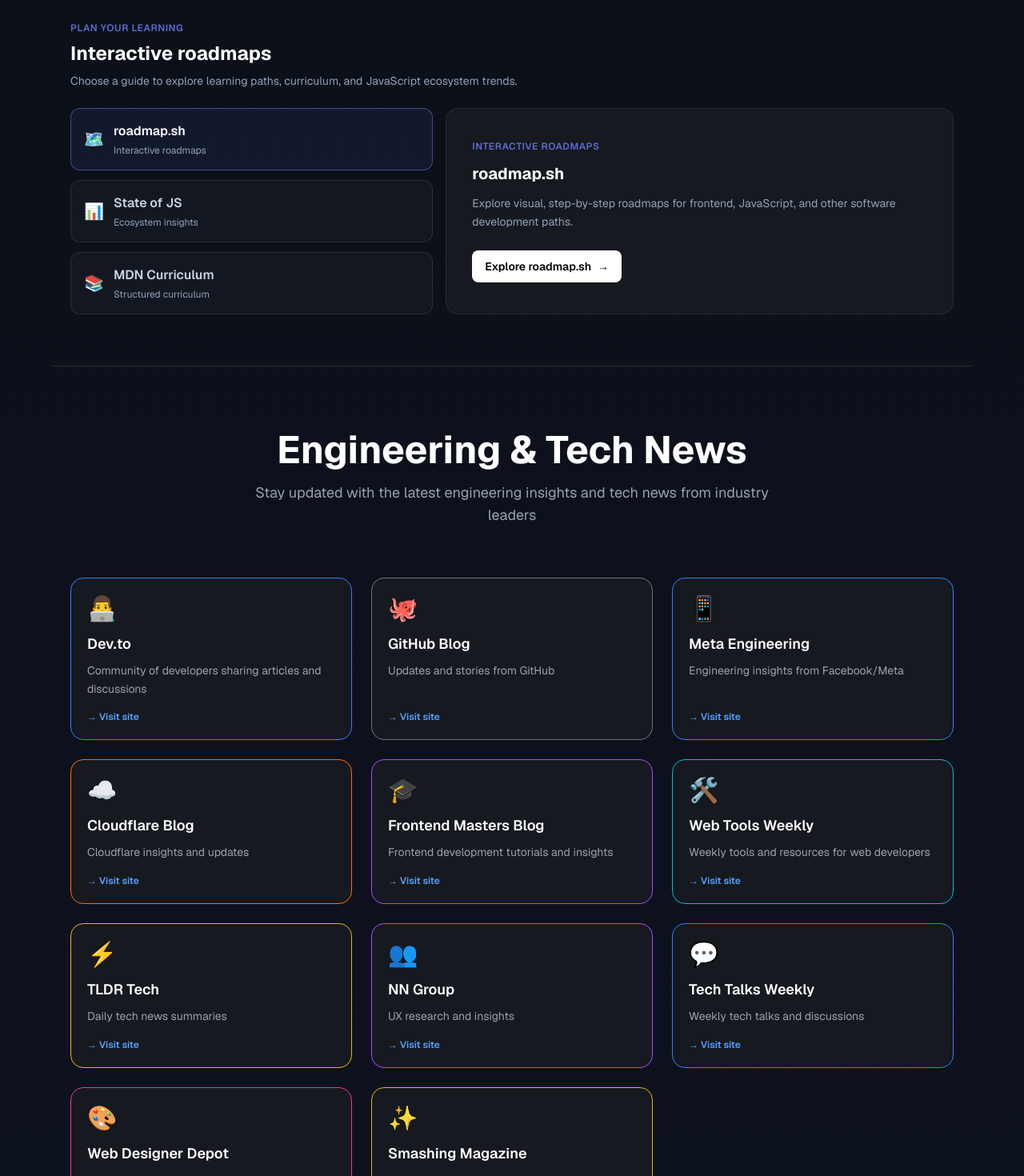
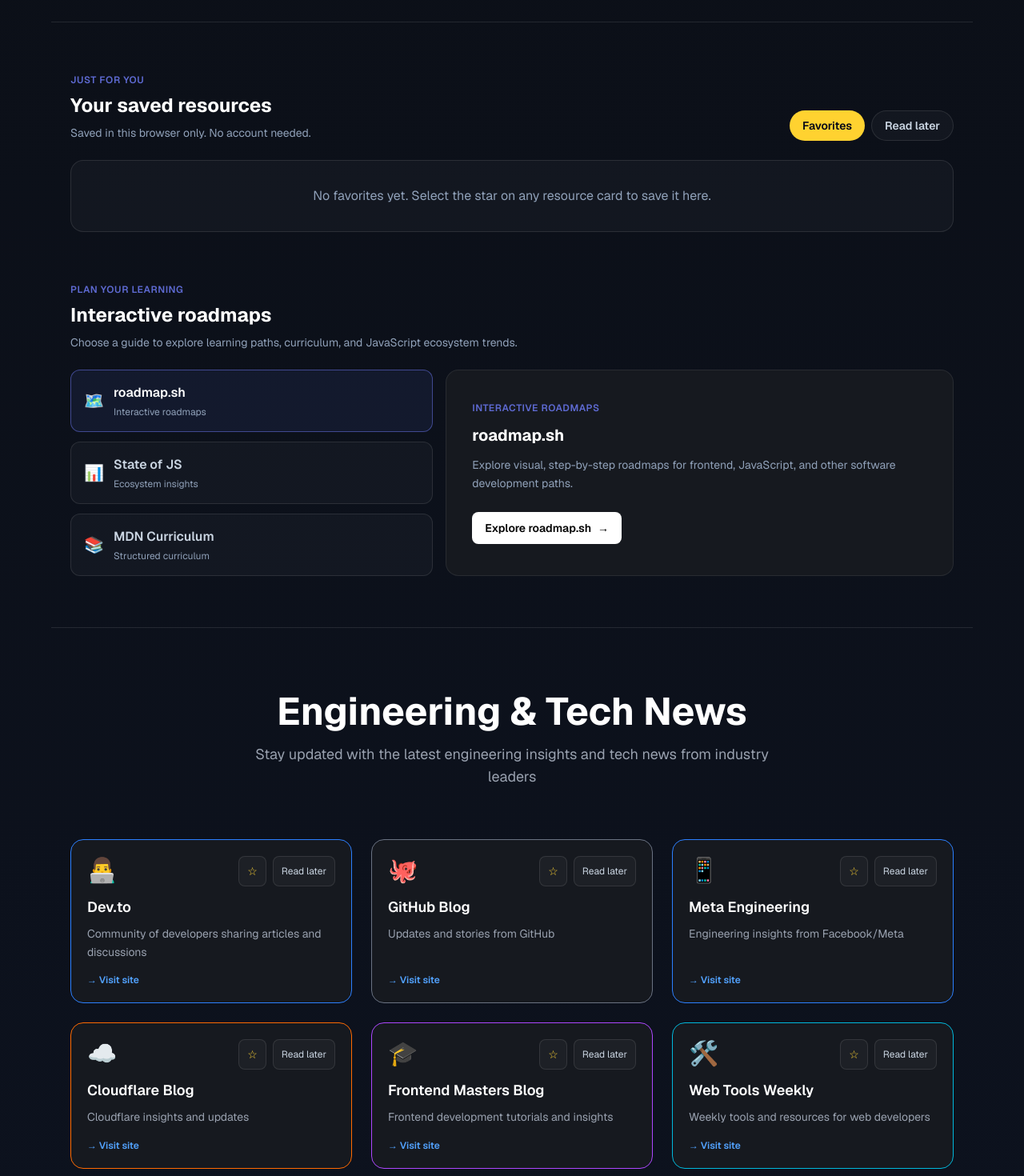
Before and after one commit to VSKerberos/next1, a Next.js app: page / in a window 1280 px wide. Shown: the part 1080-2550 px from the top of the page at 80% size. Built offline with nearby package versions, Linux system fonts and the light colour scheme.

Commit message:
favourite list development

```diff
--- a/app/page.tsx
+++ b/app/page.tsx
@@ -41,6 +41,7 @@ const QUICK_JUMP_SECTIONS = [
   { label: "Glossary", href: "#glossary" },
   { label: "Web Tools", href: "#tools" },
   { label: "Playground", href: "#playground" },
+  { label: "Saved", href: "#saved-resources" },
 ] as const;
 
 const FILTER_TAGS = [
@@ -53,6 +54,9 @@ const FILTER_TAGS = [
   { label: "JavaScript", value: "javascript" as const },
   { label: "Glossary", value: "glossary" as const },
 ] as const;
+
+const FAVORITES_STORAGE_KEY = "frontend-committee:favorites";
+const READ_LATER_STORAGE_KEY = "frontend-committee:read-later";
 
 const BORDER_CLASSES: Record<string, string> = {
   purple: "border-purple-500 hover:border-purple-400",
@@ -75,30 +79,43 @@ const StatCard = ({ number, label }: { number: string; label: string }) => (
   </div>
 );
 
+function readStoredResourceHrefs(key: string) {
+  const storedValue = window.localStorage.getItem(key);
+  if (storedValue === null) {
+    return new Set<string>();
+  }
+
+  const parsedValue: unknown = JSON.parse(storedValue);
+  if (
+    !Array.isArray(parsedValue) ||
+    !parsedValue.every(value => typeof value === "string")
+  ) {
+    throw new Error(`Saved resource data in "${key}" is invalid.`);
+  }
+
+  return new Set(parsedValue);
+}
+
 const ColorfulLinkCard = ({
-  icon,
-  title,
-  description,
-  href,
-  borderColor,
+  resource,
   featured = false,
+  isFavorite,
+  isReadLater,
+  storageReady,
+  onToggleFavorite,
+  onToggleReadLater,
 }: {
-  icon: string;
-  title: string;
-  description: string;
-  href: string;
-  borderColor: string;
+  resource: Resource;
   featured?: boolean;
+  isFavorite: boolean;
+  isReadLater: boolean;
+  storageReady: boolean;
+  onToggleFavorite: () => void;
+  onToggleReadLater: () => void;
 }) => {
+  const { icon, title, description, href, borderColor } = resource;
   const content = (
     <>
-      <div
-        className={`mb-3 text-3xl transition-transform duration-300 ${
-          featured ? "" : "group-hover:scale-110"
-        }`}
-      >
-        {icon}
-      </div>
       <h3 className="text-lg font-semibold text-white mb-2">{title}</h3>
       <p className="text-gray-400 text-sm leading-relaxed mb-4">{description}</p>
       {featured && (
@@ -127,10 +144,46 @@ const ColorfulLinkCard = ({
       </span>
     </>
   );
-  const className = `flex h-full min-h-40 flex-col overflow-hidden rounded-2xl border bg-card ${BORDER_CLASSES[borderColor] ?? "border-white/10"} p-5 transition-all duration-300 hover:-translate-y-0.5 hover:scale-[1.01] hover:bg-card-hover hover:shadow-xl hover:shadow-accent/10 focus-visible:-translate-y-0.5 focus-visible:scale-[1.01] focus-visible:shadow-xl focus-visible:shadow-accent/10 focus-visible:outline-none focus-visible:ring-2 focus-visible:ring-accent/50 motion-reduce:transition-none motion-reduce:transform-none group no-underline`;
+  const cardClassName = `flex h-full min-h-40 flex-col overflow-hidden rounded-2xl border bg-card ${BORDER_CLASSES[borderColor] ?? "border-white/10"} p-5 transition-all duration-300 hover:-translate-y-0.5 hover:scale-[1.01] hover:bg-card-hover hover:shadow-xl hover:shadow-accent/10 motion-reduce:transition-none motion-reduce:transform-none group`;
+  const linkClassName =
+    "flex flex-1 flex-col rounded outline-none focus-visible:ring-2 focus-visible:ring-accent/50 no-underline";
 
-  return href.startsWith("/") ? (
-    <Link href={href} className={className}>
+  return (
+    <article className={cardClassName}>
+      <div className="mb-3 flex items-start justify-between gap-3">
+        <span
+          aria-hidden="true"
+          className={`text-3xl transition-transform duration-300 ${
+            featured ? "" : "group-hover:scale-110"
+          }`}
+        >
+          {icon}
+        </span>
+        <div className="flex flex-wrap justify-end gap-2">
+          <button
+            type="button"
+            aria-label={`${isFavorite ? "Remove from favorites" : "Add to favorites"}: ${title}`}
+            aria-pressed={isFavorite}
+            disabled={!storageReady}
+            onClick={onToggleFavorite}
+            className="rounded-lg border border-white/10 bg-white/[0.03] px-2.5 py-2 text-sm text-amber-300 transition-colors hover:border-amber-300/40 hover:bg-amber-300/10 focus-visible:outline-none focus-visible:ring-2 focus-visible:ring-amber-300/50 disabled:cursor-not-allowed disabled:opacity-50"
+          >
+            <span aria-hidden="true">{isFavorite ? "★" : "☆"}</span>
+          </button>
+          <button
+            type="button"
+            aria-label={`${isReadLater ? "Remove from reading list" : "Save for later"}: ${title}`}
+            aria-pressed={isReadLater}
+            disabled={!storageReady}
+            onClick={onToggleReadLater}
+            className="rounded-lg border border-white/10 bg-white/[0.03] px-2.5 py-2 text-xs text-slate-300 transition-colors hover:border-white/30 hover:bg-white/[0.08] focus-visible:outline-none focus-visible:ring-2 focus-visible:ring-accent/50 disabled:cursor-not-allowed disabled:opacity-50"
+          >
+            {isReadLater ? "Saved" : "Read later"}
+          </button>
+        </div>
+      </div>
+      {href.startsWith("/") ? (
+        <Link href={href} className={linkClassName}>
           {content}
         </Link>
       ) : (
@@ -138,15 +191,24 @@ const ColorfulLinkCard = ({
           href={href}
           target="_blank"
           rel="noopener noreferrer"
-      className={className}
+          className={linkClassName}
         >
           {content}
         </a>
+      )}
+    </article>
   );
 };
 
 export default function Home() {
   const [searchTerm, setSearchTerm] = useState("");
+  const [favoriteHrefs, setFavoriteHrefs] = useState<Set<string>>(new Set());
+  const [readLaterHrefs, setReadLaterHrefs] = useState<Set<string>>(new Set());
+  const [savedListTab, setSavedListTab] = useState<"favorites" | "read-later">(
+    "favorites",
+  );
+  const [storageReady, setStorageReady] = useState(false);
+  const [storageError, setStorageError] = useState<string | null>(null);
   const [activeSection, setActiveSection] = useState<
     "all" | Resource["section"]
   >("all");
@@ -155,6 +217,28 @@ export default function Home() {
   const [scrollRequest, setScrollRequest] = useState<{
     targetId: string;
   } | null>(null);
+
+  useEffect(() => {
+    const timerId = window.setTimeout(() => {
+      try {
+        const storedFavorites = readStoredResourceHrefs(FAVORITES_STORAGE_KEY);
+        const storedReadLater = readStoredResourceHrefs(READ_LATER_STORAGE_KEY);
+        setFavoriteHrefs(storedFavorites);
+        setReadLaterHrefs(storedReadLater);
+        setStorageReady(true);
+      } catch (error) {
+        console.error(
+          "Could not load saved resources from local storage.",
+          error,
+        );
+        setStorageError(
+          "Saved resources could not be loaded from this browser. Saving is disabled.",
+        );
+      }
+    }, 0);
+
+    return () => window.clearTimeout(timerId);
+  }, []);
 
   useEffect(() => {
     if (!scrollRequest) return;
@@ -177,6 +261,36 @@ export default function Home() {
     updateSectionFilter(section);
     const targetId = section === "all" ? "top" : section;
     setScrollRequest({ targetId });
+  };
+
+  const toggleSavedHref = (
+    href: string,
+    storageKey: string,
+    savedHrefs: Set<string>,
+    updateSavedHrefs: (next: Set<string>) => void,
+  ) => {
+    const nextSavedHrefs = new Set(savedHrefs);
+    if (nextSavedHrefs.has(href)) {
+      nextSavedHrefs.delete(href);
+    } else {
+      nextSavedHrefs.add(href);
+    }
+
+    try {
+      window.localStorage.setItem(storageKey, JSON.stringify([...nextSavedHrefs]));
+      updateSavedHrefs(nextSavedHrefs);
+      setStorageError(null);
+    } catch (error) {
+      console.error("Could not save resources to local storage.", error);
+      setStorageError(
+        "Changes could not be saved in this browser. Your current selections will last until you leave.",
+      );
+    }
+  };
+
+  const openSavedList = (tab: "favorites" | "read-later") => {
+    setSavedListTab(tab);
+    setScrollRequest({ targetId: "saved-resources" });
   };
 
   const filteredResources = useMemo(
@@ -217,6 +331,39 @@ export default function Home() {
     section === "playground"
       ? playgroundResources
       : filteredResources.filter(resource => resource.section === section);
+
+  const savedResourceHrefs =
+    savedListTab === "favorites" ? favoriteHrefs : readLaterHrefs;
+  const savedResources = resources.filter(
+    resource =>
+      resource.section !== "playground" &&
+      savedResourceHrefs.has(resource.href),
+  );
+  const renderResourceCard = (resource: Resource) => (
+    <ColorfulLinkCard
+      key={resource.href}
+      resource={resource}
+      isFavorite={favoriteHrefs.has(resource.href)}
+      isReadLater={readLaterHrefs.has(resource.href)}
+      storageReady={storageReady}
+      onToggleFavorite={() =>
+        toggleSavedHref(
+          resource.href,
+          FAVORITES_STORAGE_KEY,
+          favoriteHrefs,
+          setFavoriteHrefs,
+        )
+      }
+      onToggleReadLater={() =>
+        toggleSavedHref(
+          resource.href,
+          READ_LATER_STORAGE_KEY,
+          readLaterHrefs,
+          setReadLaterHrefs,
+        )
+      }
+    />
+  );
 
   return (
     <main className="min-h-screen bg-gradient-to-b from-transparent via-slate-900/80 to-transparent text-white">
@@ -261,6 +408,22 @@ export default function Home() {
                 {filter.label}
               </button>
             ))}
+            <button
+              type="button"
+              onClick={() => openSavedList("favorites")}
+              aria-pressed={savedListTab === "favorites"}
+              className="shrink-0 rounded-full border border-amber-300/20 bg-amber-300/[0.05] px-3.5 py-2 text-xs font-semibold text-amber-100 transition-colors hover:border-amber-300/40 hover:bg-amber-300/10 sm:text-sm"
+            >
+              ★ Favorites ({favoriteHrefs.size})
+            </button>
+            <button
+              type="button"
+              onClick={() => openSavedList("read-later")}
+              aria-pressed={savedListTab === "read-later"}
+              className="shrink-0 rounded-full border border-white/10 bg-white/[0.03] px-3.5 py-2 text-xs font-semibold text-slate-300 transition-colors hover:border-white/30 hover:bg-white/[0.07] sm:text-sm"
+            >
+              Read later ({readLaterHrefs.size})
+            </button>
           </div>
           <p className="shrink-0 text-xs text-slate-400 lg:ml-auto lg:text-sm">
             {filteredResources.length} matches
@@ -347,6 +510,77 @@ export default function Home() {
               </span>
             </a>
           ))}
+        </div>
+      </section>
+      <section
+        id="saved-resources"
+        aria-labelledby="saved-resources-heading"
+        className="mx-auto max-w-6xl scroll-mt-40 border-t border-white/10 px-4 py-14 sm:px-6 sm:py-16 md:scroll-mt-20"
+      >
+        <div className="mb-6 flex flex-col gap-4 sm:flex-row sm:items-end sm:justify-between">
+          <div>
+            <p className="mb-2 text-xs font-semibold uppercase tracking-wider text-accent">
+              Just for you
+            </p>
+            <h2
+              id="saved-resources-heading"
+              className="text-2xl font-bold text-white"
+            >
+              Your saved resources
+            </h2>
+            <p className="mt-2 text-sm text-slate-400">
+              Saved in this browser only. No account needed.
+            </p>
+          </div>
+          <div
+            role="group"
+            aria-label="Choose saved resources"
+            className="flex gap-2"
+          >
+            <button
+              type="button"
+              aria-pressed={savedListTab === "favorites"}
+              onClick={() => setSavedListTab("favorites")}
+              className={`rounded-full px-4 py-2 text-sm font-semibold transition-colors ${
+                savedListTab === "favorites"
+                  ? "bg-amber-300 text-slate-950"
+                  : "border border-white/10 bg-white/[0.03] text-slate-300 hover:border-white/30"
+              }`}
+            >
+              Favorites
+            </button>
+            <button
+              type="button"
+              aria-pressed={savedListTab === "read-later"}
+              onClick={() => setSavedListTab("read-later")}
+              className={`rounded-full px-4 py-2 text-sm font-semibold transition-colors ${
+                savedListTab === "read-later"
+                  ? "bg-white text-slate-950"
+                  : "border border-white/10 bg-white/[0.03] text-slate-300 hover:border-white/30"
+              }`}
+            >
+              Read later
+            </button>
+          </div>
+        </div>
+        {storageError && (
+          <p
+            role="alert"
+            className="mb-4 rounded-xl border border-red-400/20 bg-red-400/5 px-4 py-3 text-sm text-red-200"
+          >
+            {storageError}
+          </p>
+        )}
+        <div className="grid grid-cols-1 gap-4 sm:grid-cols-2 md:grid-cols-3">
+          {savedResources.length > 0 ? (
+            savedResources.map(renderResourceCard)
+          ) : (
+            <p className="col-span-full rounded-2xl border border-white/10 bg-white/[0.03] px-4 py-8 text-center text-slate-400">
+              {savedListTab === "favorites"
+                ? "No favorites yet. Select the star on any resource card to save it here."
+                : "Your reading list is empty. Select Read later on a resource card to save it here."}
+            </p>
+          )}
         </div>
       </section>
       {/* Interactive Roadmap Module */}
@@ -441,16 +675,7 @@ export default function Home() {
           key={filterAnimationVersion}
           className={`grid grid-cols-1 sm:grid-cols-2 md:grid-cols-3 gap-6 ${filterAnimationVersion > 0 ? "filter-fade-in" : ""}`}
         >
-          {getSectionResources("engineering").map(r => (
-            <ColorfulLinkCard
-              key={r.href}
-              icon={r.icon}
-              title={r.title}
-              description={r.description}
-              href={r.href}
-              borderColor={r.borderColor}
-            />
-          ))}
+          {getSectionResources("engineering").map(renderResourceCard)}
         </div>
         {getSectionResources("engineering").length === 0 && (
           <p className="mt-6 text-center text-gray-400">
@@ -476,16 +701,7 @@ export default function Home() {
           key={filterAnimationVersion}
           className={`grid grid-cols-1 sm:grid-cols-2 md:grid-cols-3 gap-6 ${filterAnimationVersion > 0 ? "filter-fade-in" : ""}`}
         >
-          {getSectionResources("browsers").map(r => (
-            <ColorfulLinkCard
-              key={r.href}
-              icon={r.icon}
-              title={r.title}
-              description={r.description}
-              href={r.href}
-              borderColor={r.borderColor}
-            />
-          ))}
+          {getSectionResources("browsers").map(renderResourceCard)}
         </div>
         {getSectionResources("browsers").length === 0 && (
           <p className="mt-6 text-center text-gray-400">
@@ -512,16 +728,7 @@ export default function Home() {
           key={filterAnimationVersion}
           className={`grid grid-cols-1 sm:grid-cols-2 md:grid-cols-3 gap-6 ${filterAnimationVersion > 0 ? "filter-fade-in" : ""}`}
         >
-          {getSectionResources("videos").map(r => (
-            <ColorfulLinkCard
-              key={r.href}
-              icon={r.icon}
-              title={r.title}
-              description={r.description}
-              href={r.href}
-              borderColor={r.borderColor}
-            />
-          ))}
+          {getSectionResources("videos").map(renderResourceCard)}
         </div>
         {getSectionResources("videos").length === 0 && (
           <p className="mt-6 text-center text-gray-400">
@@ -547,16 +754,7 @@ export default function Home() {
           key={filterAnimationVersion}
           className={`grid grid-cols-1 md:grid-cols-2 lg:grid-cols-4 gap-6 ${filterAnimationVersion > 0 ? "filter-fade-in" : ""}`}
         >
-          {getSectionResources("css").map(r => (
-            <ColorfulLinkCard
-              key={r.href}
-              icon={r.icon}
-              title={r.title}
-              description={r.description}
-              href={r.href}
-              borderColor={r.borderColor}
-            />
-          ))}
+          {getSectionResources("css").map(renderResourceCard)}
         </div>
         {getSectionResources("css").length === 0 && (
           <p className="mt-6 text-center text-gray-400">
@@ -580,16 +778,7 @@ export default function Home() {
           key={filterAnimationVersion}
           className={`grid grid-cols-1 sm:grid-cols-2 md:grid-cols-3 gap-6 ${filterAnimationVersion > 0 ? "filter-fade-in" : ""}`}
         >
-          {getSectionResources("tools").map(r => (
-            <ColorfulLinkCard
-              key={r.href}
-              icon={r.icon}
-              title={r.title}
-              description={r.description}
-              href={r.href}
-              borderColor={r.borderColor}
-            />
-          ))}
+          {getSectionResources("tools").map(renderResourceCard)}
         </div>
         {getSectionResources("tools").length === 0 && (
           <p className="mt-6 text-center text-gray-400">
@@ -615,16 +804,7 @@ export default function Home() {
           key={filterAnimationVersion}
           className={`grid grid-cols-1 sm:grid-cols-2 md:grid-cols-3 gap-6 ${filterAnimationVersion > 0 ? "filter-fade-in" : ""}`}
         >
-          {getSectionResources("javascript").map(r => (
-            <ColorfulLinkCard
-              key={r.href}
-              icon={r.icon}
-              title={r.title}
-              description={r.description}
-              href={r.href}
-              borderColor={r.borderColor}
-            />
-          ))}
+          {getSectionResources("javascript").map(renderResourceCard)}
         </div>
         {getSectionResources("javascript").length === 0 && (
           <p className="mt-6 text-center text-gray-400">
@@ -649,16 +829,7 @@ export default function Home() {
           key={filterAnimationVersion}
           className={`grid grid-cols-1 sm:grid-cols-2 md:grid-cols-3 gap-6 ${filterAnimationVersion > 0 ? "filter-fade-in" : ""}`}
         >
-          {getSectionResources("glossary").map(r => (
-            <ColorfulLinkCard
-              key={r.href}
-              icon={r.icon}
-              title={r.title}
-              description={r.description}
-              href={r.href}
-              borderColor={r.borderColor}
-            />
-          ))}
+          {getSectionResources("glossary").map(renderResourceCard)}
         </div>
         {getSectionResources("glossary").length === 0 && (
           <p className="mt-6 text-center text-gray-400">
```
Lines whose indentation alone changed are shown as unchanged.
